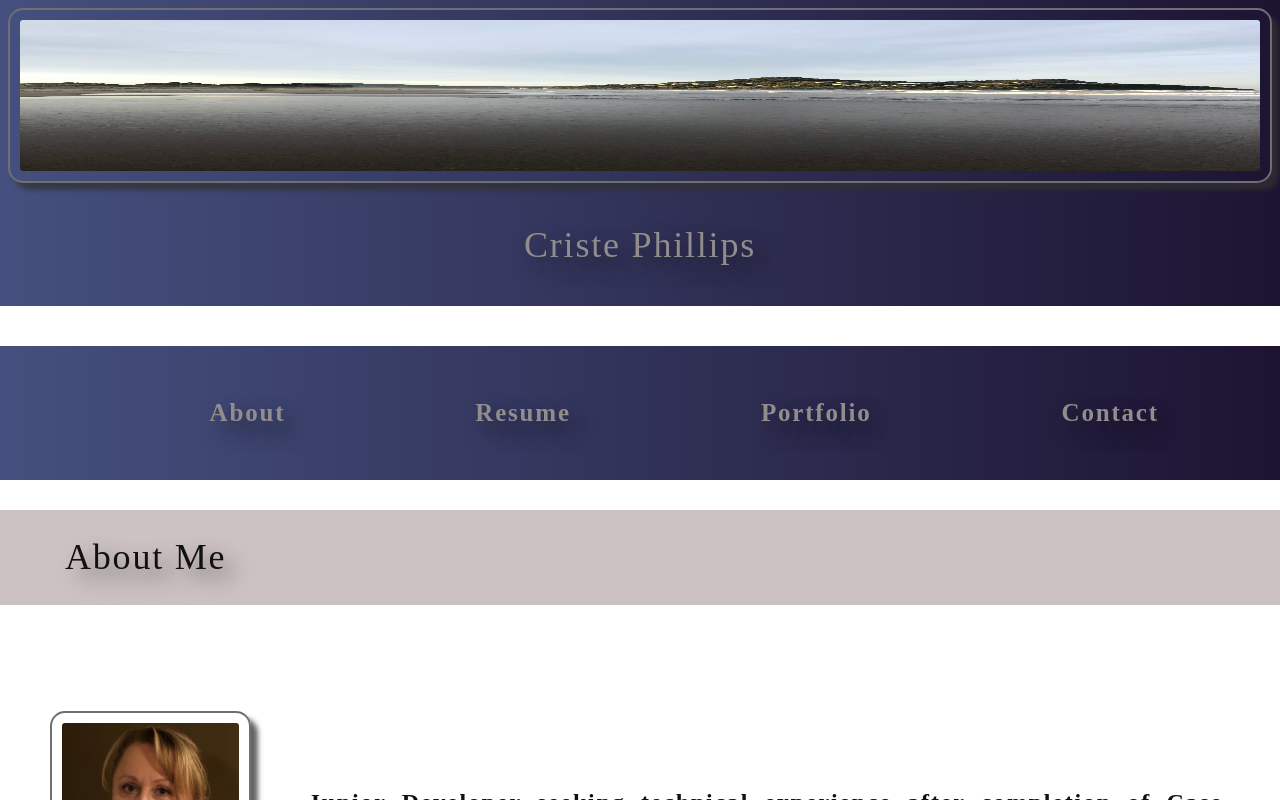
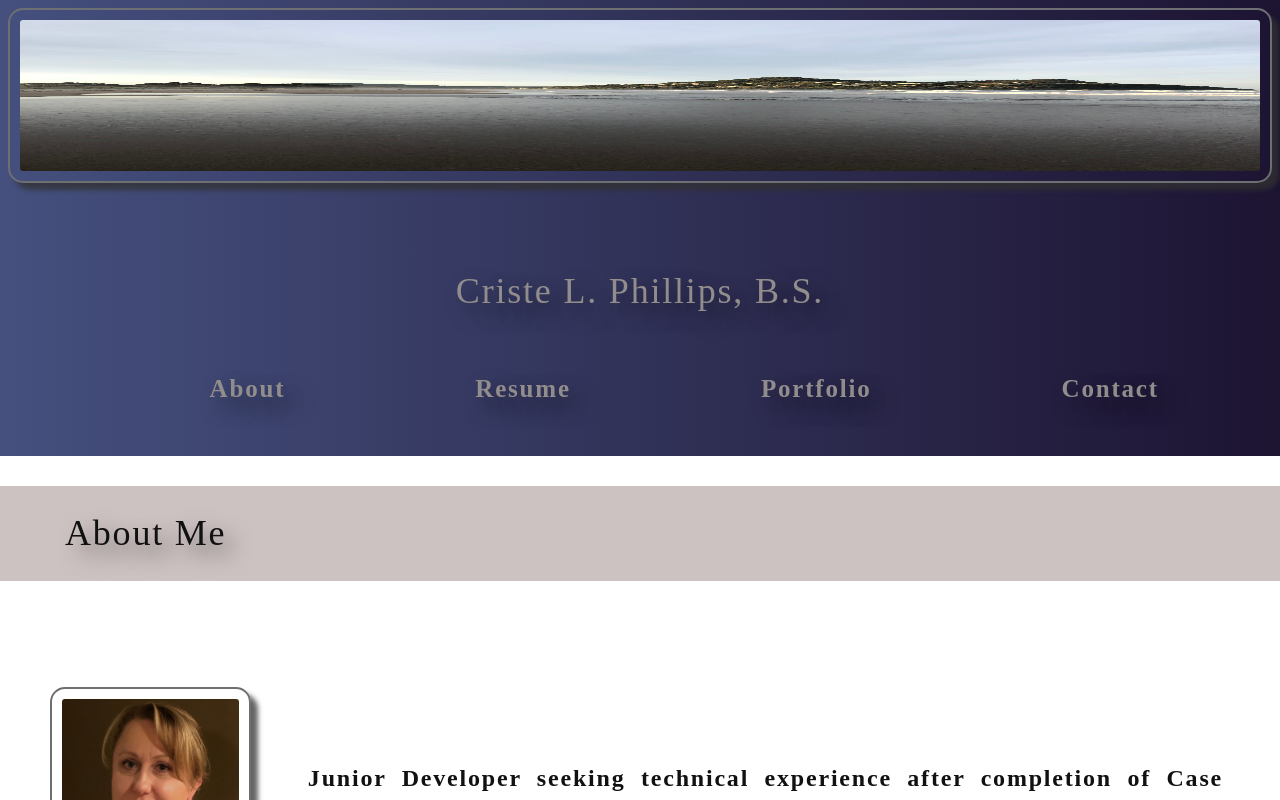
Before and after one commit to cphill11/react-portfolio, a React (Create React App) app: page / in a window 1280 px wide. Shown: the top 800 px of the page. Built offline with nearby package versions, Linux system fonts and the light colour scheme.

Commit message:
subtitle option added to projects for portfolios

```diff
--- a/src/components/Header.js
+++ b/src/components/Header.js
@@ -7,7 +7,7 @@ function Header(props) {
   return (
     <header className="my-5">
       <img src={nzImg} alt="" />
-      <h2> Criste Phillips</h2>
+      <h2> Criste L. Phillips, B.S.</h2>
     </header>
   );
 }
--- a/src/components/Portfolio.js
+++ b/src/components/Portfolio.js
@@ -18,23 +18,26 @@ function Portfolio(props) {
         {" "}
         {props.left}
         <div className="SplitPane-Left">
-          {/* Interative Front-End Group Project */}
+
           <Project
             title="Comics and Cocktails"
+            subtitle="Interactive Front-End Group Project"
             image={comicImg}
             href="https://github.com/cphill11/comics-and-cocktails.git"
           />
 
-          {/* Object-Oriented Programming Challenge */}
+
           <Project
             title="Team Profile Generator"
+            subtitle="Object-Oriented Programming"
             image={teamImg}
             href="https://github.com/cphill11/team-profile-generator.git"
           />
 
-          {/* Node.js Challenge */}
+
           <Project
             title="README Generator"
+            subtitle="Node.js"
             image={readImg}
             href="https://github.com/cphill11/readme-generator.git"
           />
@@ -42,21 +45,24 @@ function Portfolio(props) {
         <div className="SplitPane-Right">
           {" "}
           {props.right}
-          {/* Express.js Challenge: Note Taker */}
+
           <Project
             title="Note Taker"
+            subtitle="Express.js"
             image={noteImg}
             href="https://github.com/cphill11/note-taker.git"
           />
-          {/* Interactive Full-Stack Group Project */}
+
           <Project
             title="Fetch"
+            subtitle="Interactive Full-Stack Group Project"
             image={fetchImg}
             href="https://github.com/cphill11/fetching.git"
           />
-          {/* NoSQL Social Network API */}
+
           <Project
             title="Social Network"
+            subtitle="NoSQL Social Network API"
             image={socialImg}
             href="https://github.com/cphill11/social-network.git"
           />
--- a/src/components/Project.js
+++ b/src/components/Project.js
@@ -6,6 +6,7 @@ const Project = (props) => {
   return (
     <>
       <div>{props.title}</div>
+      <div>{props.subtitle}</div>
       <a href={props.href}>
         <img src={props.image} className="projects" alt=""></img>
       </a>
--- a/src/components/Resume.js
+++ b/src/components/Resume.js
@@ -5,15 +5,16 @@ import '../media-queries.css';
 
 function Resume() {
   return (
-    <section className="my-5">
+    <section>
       <h1 id="resume">Resume</h1>
-      <div className="my-5" id="skillset">
+      <div id="skillset">
         <ul>
           <li>HTML / CSS / JavaScript</li>
           <li>Git</li>
           <li>Bootstrap</li>
           <li>MERN Stack</li>
           <li>SQL / NoSQL</li>
+          <li>Object-Oriented Programming</li>
           <li>Group Projects: Front-End and Full Stack</li>
         </ul>
       </div>
--- a/src/index.css
+++ b/src/index.css
@@ -62,6 +62,8 @@ h2 {
   font-weight: bolder;
   text-align: center;
   color: var(--primary-color);
+  margin-bottom: 0;
+  margin-top: 6%;
 }
 
 h3 {
@@ -364,9 +366,6 @@ footer li a {
   margin-bottom: var(--spacing-two);
 }
 
-.my-5 {
-  margin-bottom: var(--spacing-five);
-}
 
 .px-1 {
   padding-right: var(--spacing-one);
```
